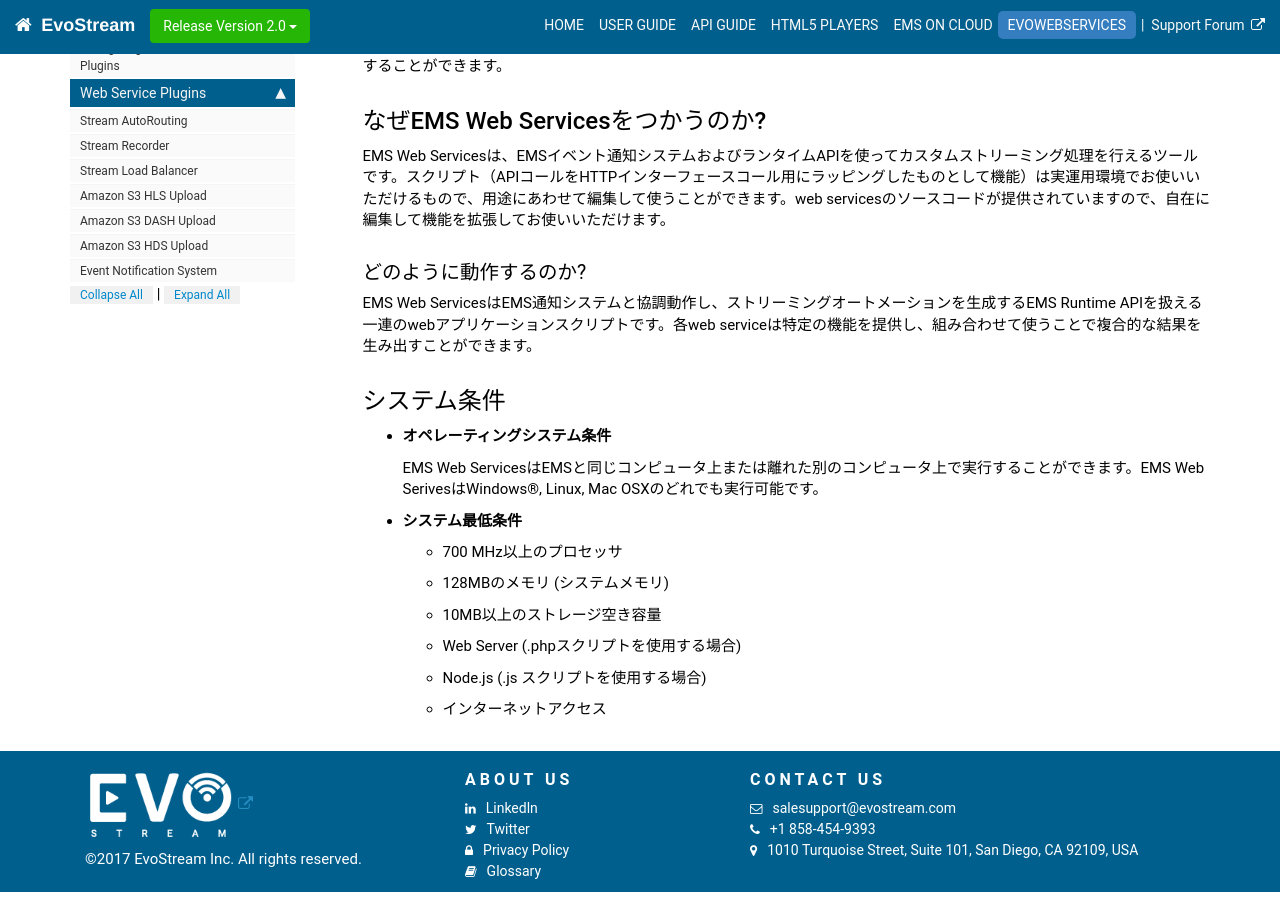
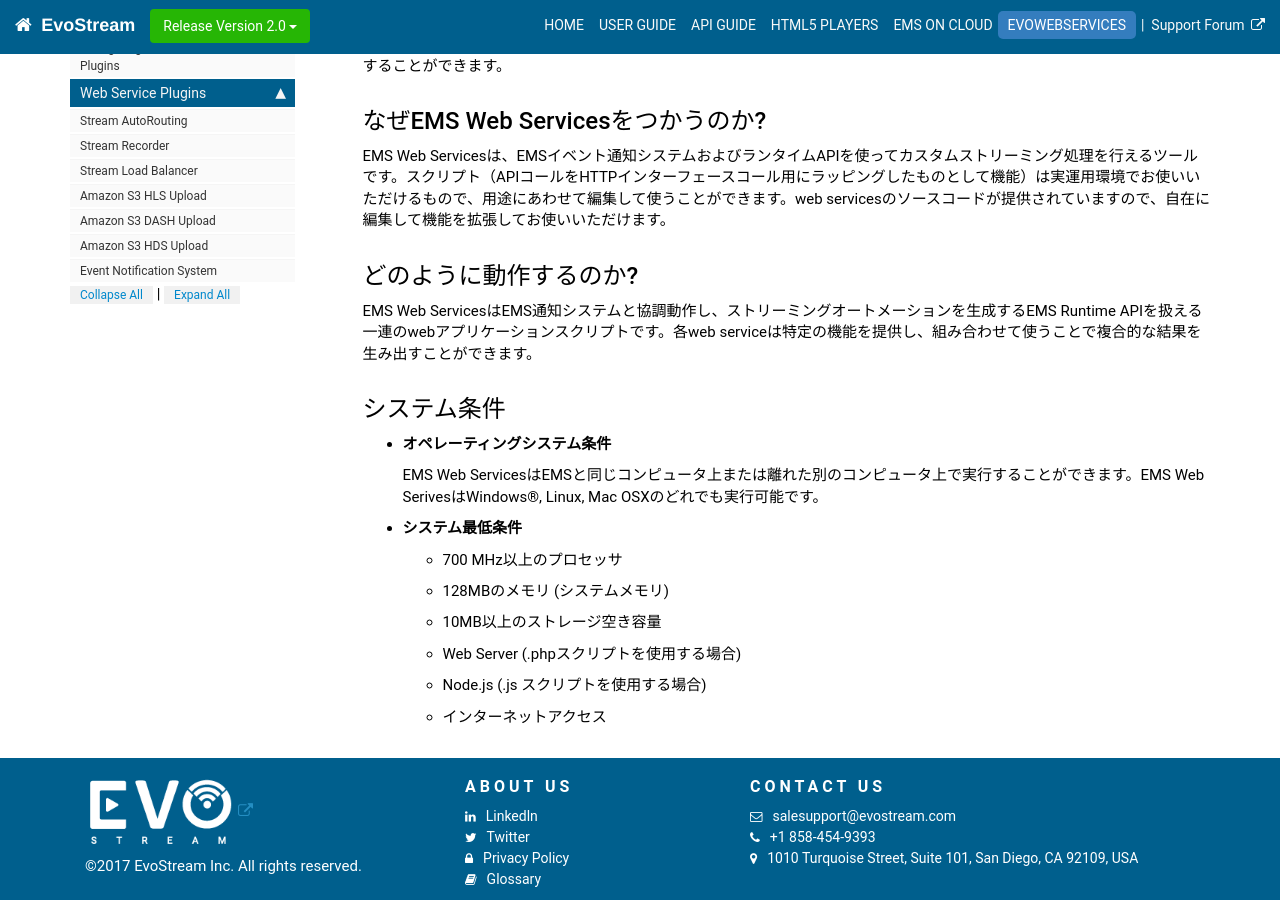
Before and after one commit to mtanimura/ems-docs, a Jekyll site: the page built from pages/evowebservices/evowebservices_overview.md, in a window 1280 px wide and 900 px high, scrolled down 365 px. Built offline with Jekyll 4.4.1, drawn with Linux system fonts in a browser that asks for light colours; nearby versions of some CDN libraries; comment, search, counter and statistics services are not loaded.

Commit message:
Add files via upload

```diff
--- a/pages/evowebservices/evowebservices_overview.md
+++ b/pages/evowebservices/evowebservices_overview.md
@@ -21,7 +21,7 @@ EMS Web Servicesをつかってユーザーのニーズや環境に合わせてE
 
 EMS Web Servicesは、EMSイベント通知システムおよびランタイムAPIを使ってカスタムストリーミング処理を行えるツールです。スクリプト（APIコールをHTTPインターフェースコール用にラッピングしたものとして機能）は実運用環境でお使いいただけるもので、用途にあわせて編集して使うことができます。web servicesのソースコードが提供されていますので、自在に編集して機能を拡張してお使いいただけます。
 
-### どのように動作するのか?
+## どのように動作するのか?
 
 EMS Web ServicesはEMS通知システムと協調動作し、ストリーミングオートメーションを生成するEMS Runtime APIを扱える一連のwebアプリケーションスクリプトです。各web serviceは特定の機能を提供し、組み合わせて使うことで複合的な結果を生み出すことができます。
 
```
